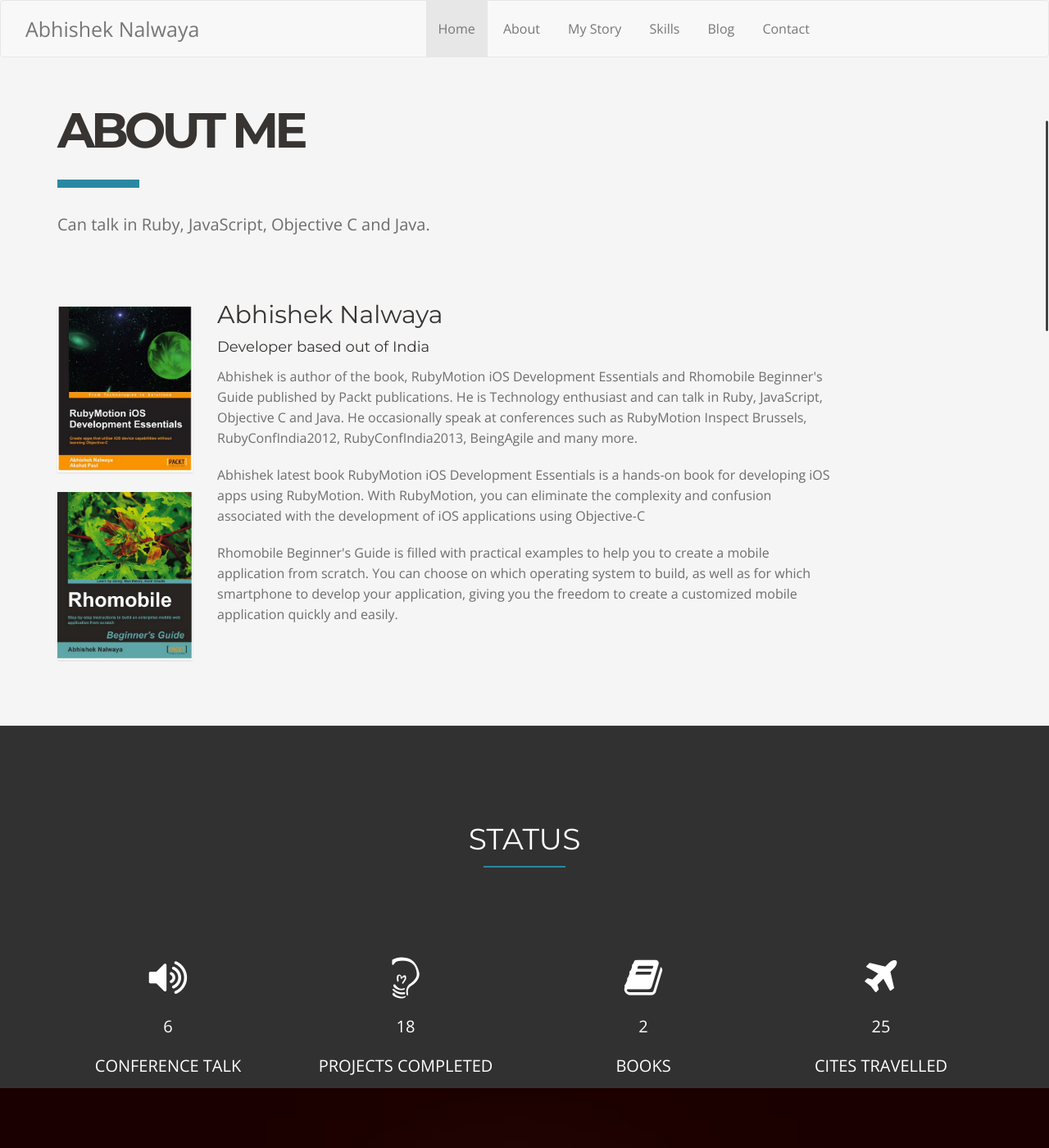
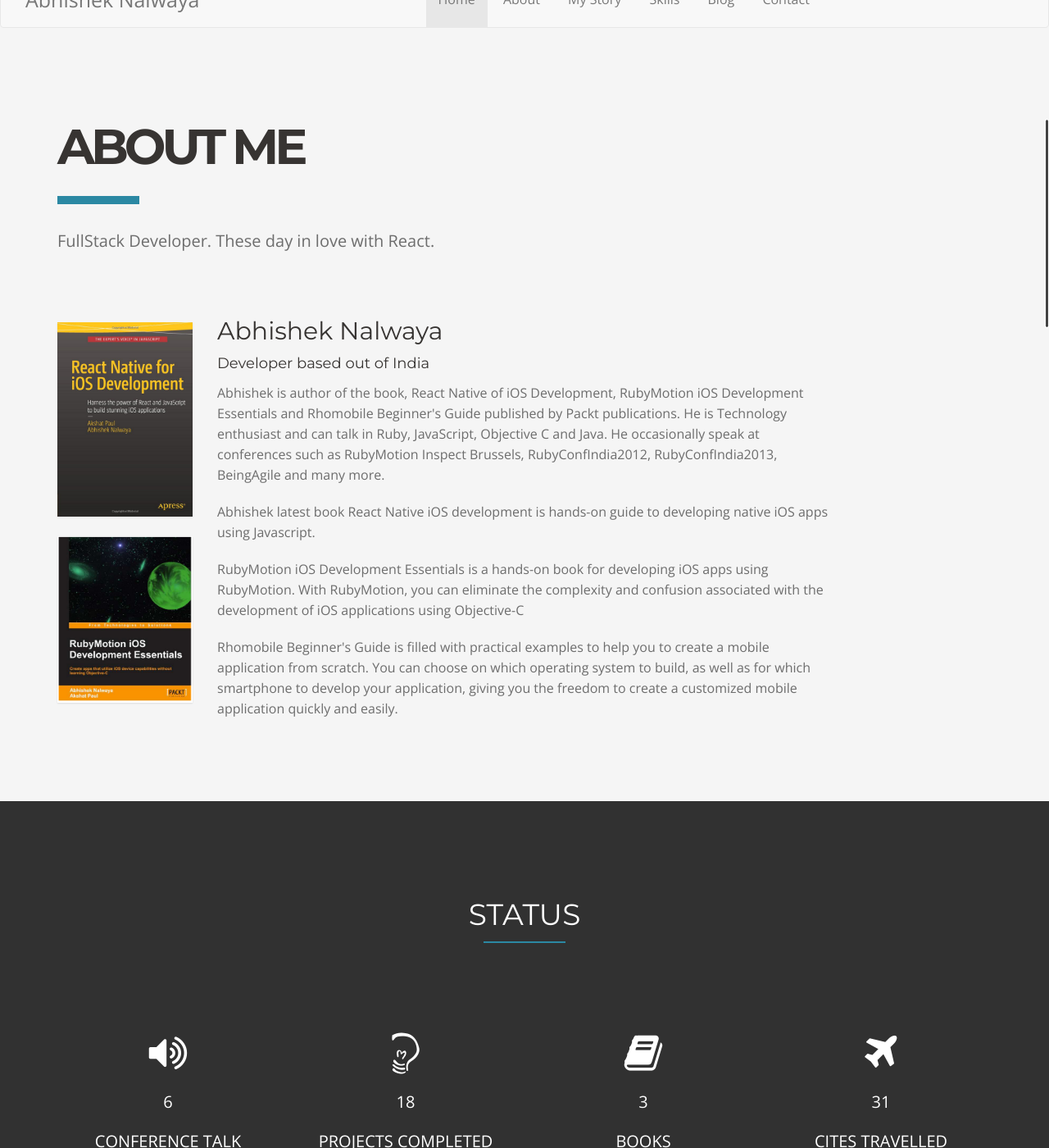
Before and after one commit to nalwayaabhishek/nalwayaabhishek.github.com, a Jekyll site: the page built from index.html, in a window 1280 px wide and 1400 px high, scrolled down 793 px. Shown: the whole window at 82% size. Built offline with Jekyll 4.4.1, drawn with Linux system fonts in a browser that asks for light colours; Markdown is read by kramdown in place of the engine named in the settings; comment, search, counter and statistics services are not loaded; some of the changed text lies outside the part shown.

Commit message:
update About me :)

```diff
--- a/_layouts/default.html
+++ b/_layouts/default.html
@@ -157,8 +157,6 @@
 <script type="text/javascript" src="/js/jquery.nav.js"></script>
 <script type="text/javascript" src="/js/jquery.scrollTo.js"></script>
 <script type="text/javascript" src="/js/scripts.js"></script>
-<script type="text/javascript" src="http://maps.googleapis.com/maps/api/js?sensor=false" ></script>
-<script type="text/javascript" src="/js/gmap3.js"></script>
 <script type="text/javascript" src="/js/appear.js"></script>
 <script type="text/javascript" src="/js/jquery.form.js"></script>
 <script type="text/javascript" src="/js/jquery.ufvalidator-1.0.5.js"></script>
--- a/index.html
+++ b/index.html
@@ -69,7 +69,7 @@ title: Your New Jekyll Site
             <h1>About me</h1>
             <span class="border"></span>
             <p>
-                Can talk in Ruby, JavaScript, Objective C and Java.
+                FullStack Developer. These day in love with React.
             </p>
         </div>
         <!-- Section Title End -->
@@ -77,17 +77,20 @@ title: Your New Jekyll Site
 
         <div class="row">
             <div class="col-md-2">
+                <img src="/img/ReactNative.png" alt="my image" class="img-about">
                 <img src="/img/Rubymotion.png" alt="my image" class="img-about">
-                <img src="/img/Rhomobile.png" alt="my image" class="img-about">
             </div>
             <div class="col-md-8">
                 <h2>Abhishek Nalwaya</h2>
                 <h4>Developer based out of India</h4>
                 <p>
-                    Abhishek is author of the book, RubyMotion iOS Development Essentials and Rhomobile Beginner's Guide published by Packt publications. He is Technology enthusiast and can talk in Ruby, JavaScript, Objective C and Java. He occasionally speak at conferences such as RubyMotion Inspect Brussels, RubyConfIndia2012, RubyConfIndia2013, BeingAgile and many more.
+                    Abhishek is author of the book, React Native of iOS Development, RubyMotion iOS Development Essentials and Rhomobile Beginner's Guide published by Packt publications. He is Technology enthusiast and can talk in Ruby, JavaScript, Objective C and Java. He occasionally speak at conferences such as RubyMotion Inspect Brussels, RubyConfIndia2012, RubyConfIndia2013, BeingAgile and many more.
+                </p>
+                 <p>
+                    Abhishek latest book React Native iOS development is hands-on guide to developing native iOS apps using Javascript.
                 </p>
                 <p>
-                    Abhishek latest book RubyMotion iOS Development Essentials is a hands-on book for developing iOS apps using RubyMotion. With RubyMotion, you can eliminate the complexity and confusion associated with the development of iOS applications using Objective-C
+                    RubyMotion iOS Development Essentials is a hands-on book for developing iOS apps using RubyMotion. With RubyMotion, you can eliminate the complexity and confusion associated with the development of iOS applications using Objective-C
                 </p>
                 <p>
                     Rhomobile Beginner's Guide is filled with practical examples to help you to create a mobile application from scratch. You can choose on which operating system to build, as well as for which smartphone to develop your application, giving you the freedom to create a customized mobile application quickly and easily.
@@ -150,7 +153,7 @@ title: Your New Jekyll Site
                 <div class="col-xs-6 col-sm-6 col-md-3 single">
                     <div class="total-numbers" data-perc="1300">
                         <i class="cicon fa fa-book"></i>
-                        <span class="sum">2</span>
+                        <span class="sum">3</span>
                         Books
                     </div>
                 </div>
@@ -158,7 +161,7 @@ title: Your New Jekyll Site
                 <div class="col-xs-6 col-sm-6 col-md-3 single">
                     <div class="total-numbers" data-perc="1300">
                         <i class="cicon fa fa-plane"></i>
-                        <span class="sum">25</span>
+                        <span class="sum">31</span>
                         Cites Travelled
                     </div>
                 </div>
```
Also changed, not shown: other parts of _layouts/default.html (+11 -0 lines), other parts of index.html (+1 -1 lines), img/ReactNative.png (added).
